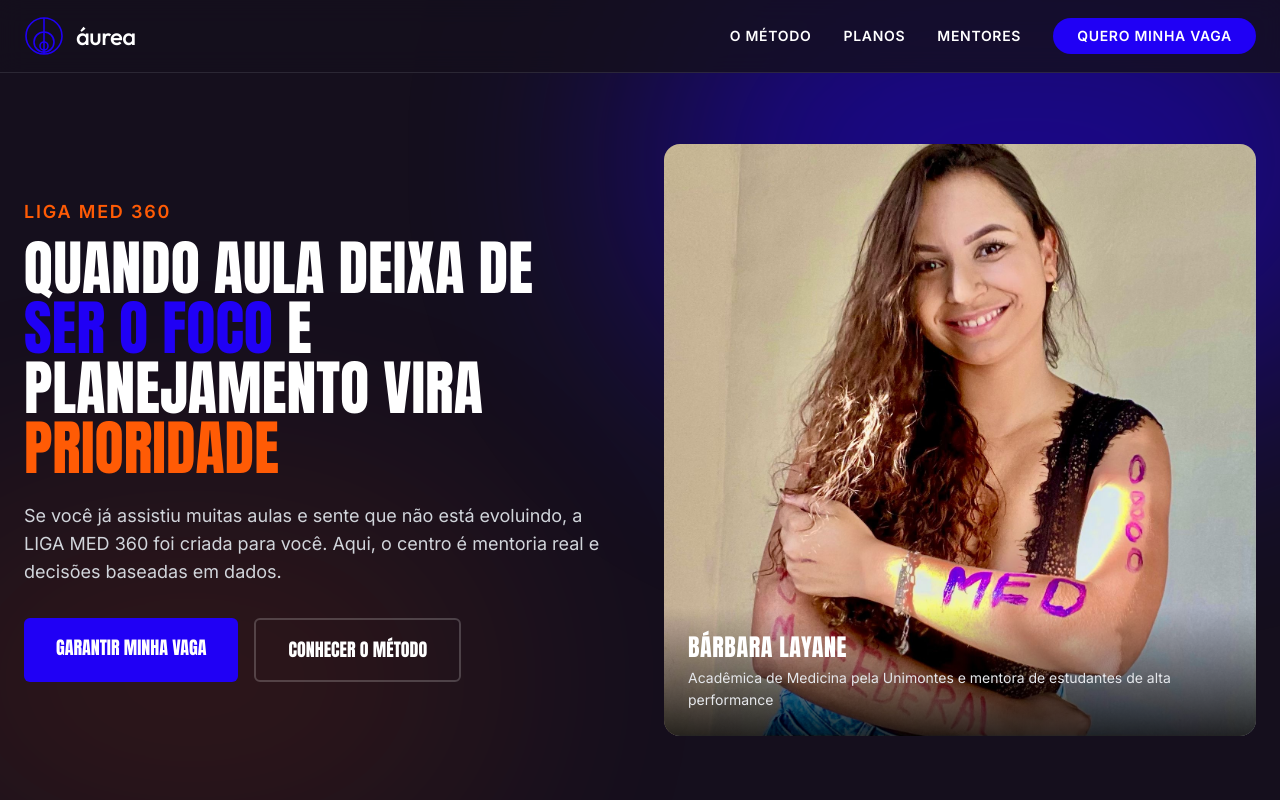
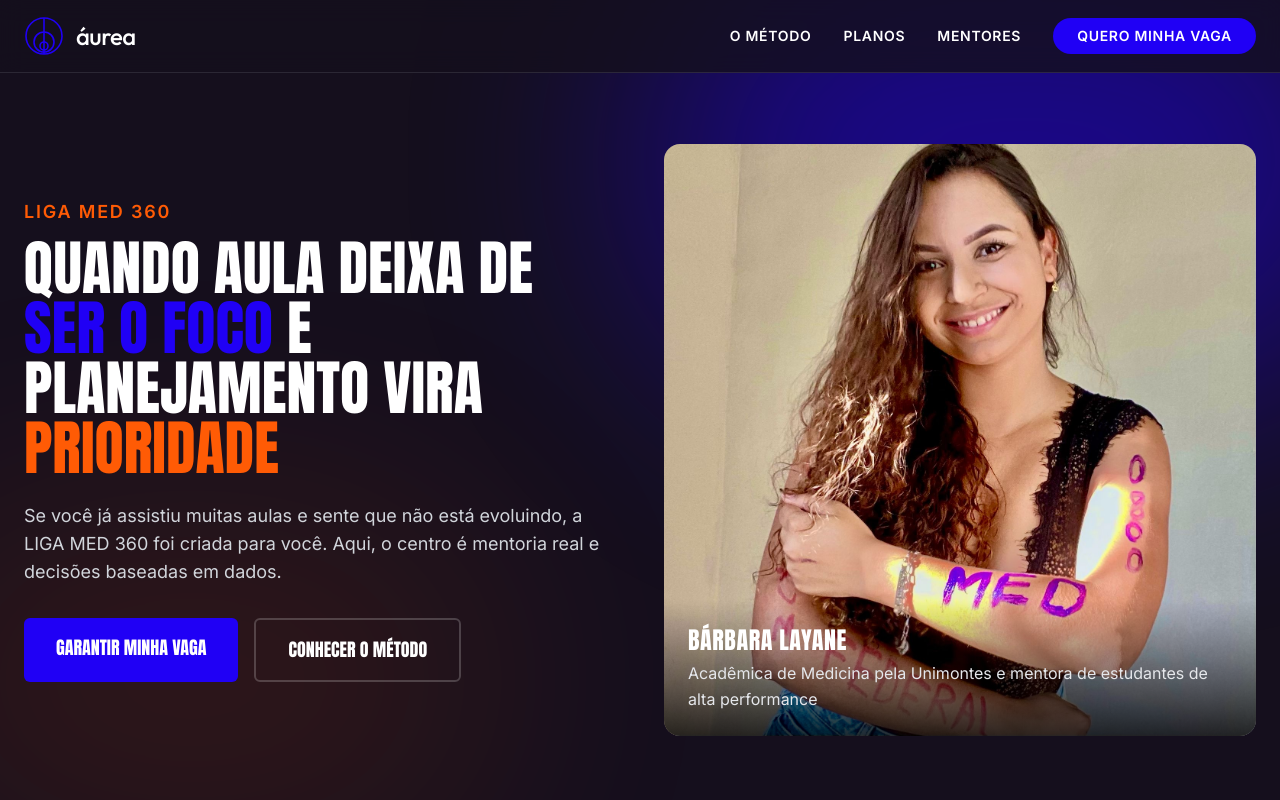
Before and after one commit to hamiltonmatematica/ligamed360, a React (Vite) app: page / in a window 1280 px wide. Shown: the top 800 px of the page. Built offline with nearby package versions, Linux system fonts and the light colour scheme.

Commit message:
Aumenta tamanho da fonte na descrição de Bárbara

```diff
--- a/components/Hero.tsx
+++ b/components/Hero.tsx
@@ -50,7 +50,7 @@
               />
               <div className="absolute bottom-0 left-0 p-6 bg-gradient-to-t from-black/80 to-transparent w-full">
                 <h3 className="text-white font-anton text-2xl mb-1 uppercase tracking-wide">BÁRBARA LAYANE</h3>
-                <p className="text-gray-200 text-sm leading-relaxed">Acadêmica de Medicina pela Unimontes e mentora de estudantes de alta performance</p>
+                <p className="text-gray-200 text-base leading-relaxed">Acadêmica de Medicina pela Unimontes e mentora de estudantes de alta performance</p>
               </div>
             </div>
           </div>
```
